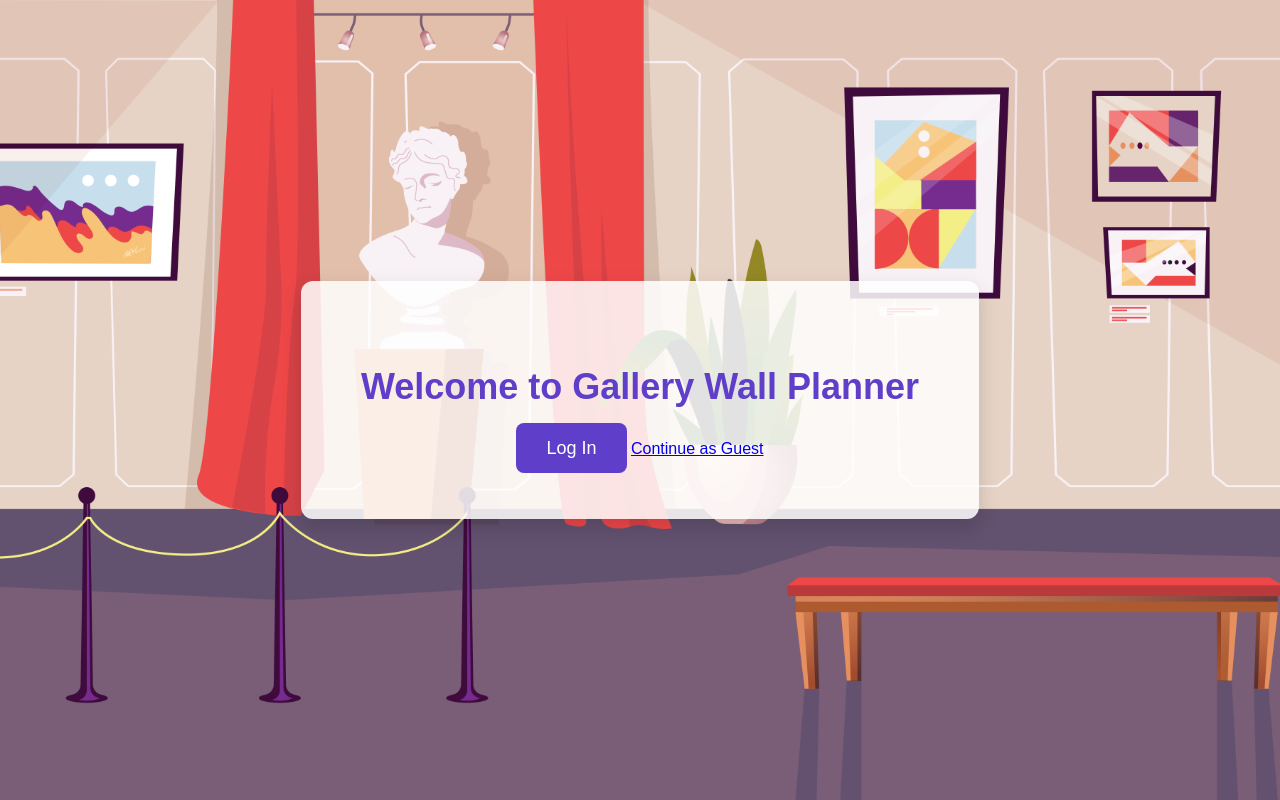
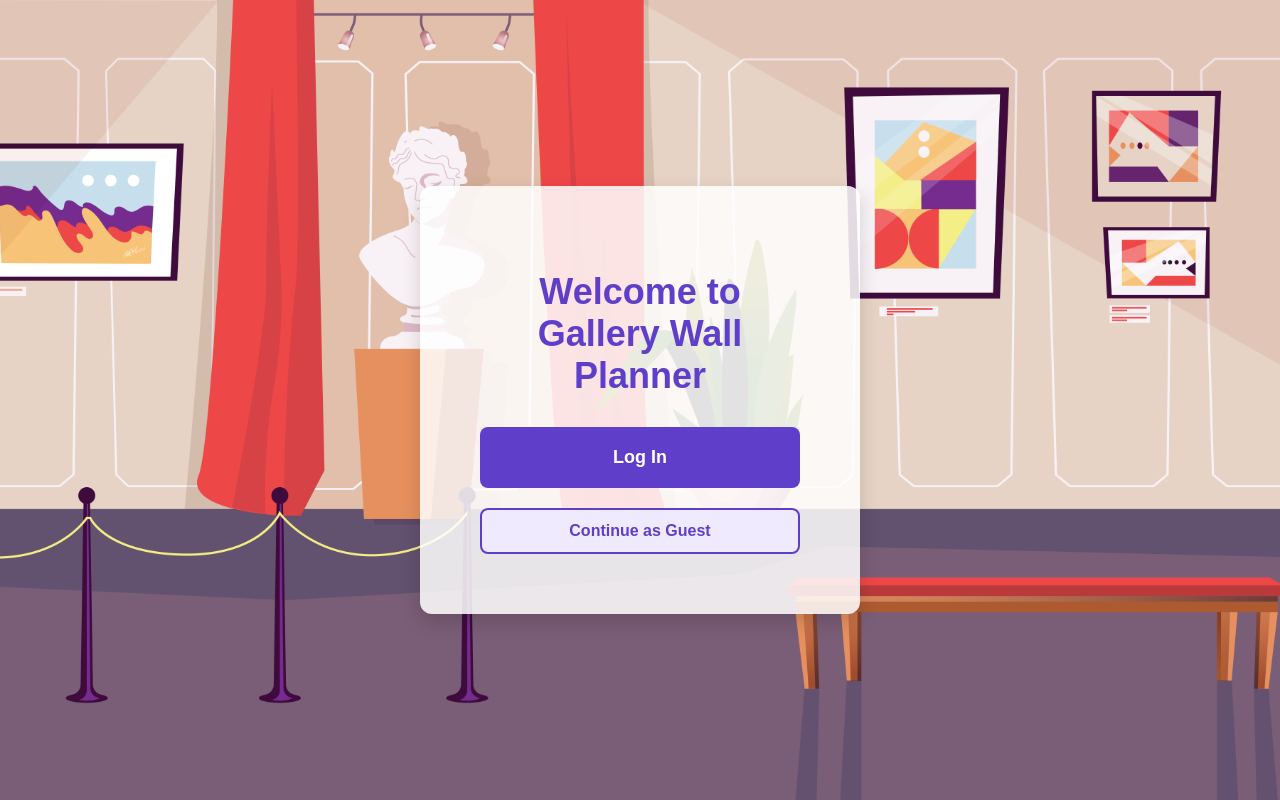
Before and after one commit to yingxinlin002/Gallery-Wall-Planner, a Flask app: page / in a window 1280 px wide. Run offline with Flask 3, Linux system fonts and the light colour scheme.

Commit message:
update landing and guest access

```diff
--- a/templates/home.html
+++ b/templates/home.html
@@ -84,7 +84,9 @@
     {% else %}
         <!-- Guest or no user -->
         <a href="{{ url_for('login') }}" class="login-btn">Log in</a>
-        <a href="{{ url_for('guest') }}" class="login-btn" style="margin-left: 10px;">Continue as Guest</a>
+        {% if show_guest_option %}
+            <a href="{{ url_for('guest') }}" class="login-btn" style="margin-left: 10px;">Continue as Guest</a>
+        {% endif %}
     {% endif %}
     </div>
     <div class="content">
--- a/templates/landing_page.html
+++ b/templates/landing_page.html
@@ -1,8 +1,8 @@
 <!DOCTYPE html>
 <html lang="en">
 <head>
-    <meta charset="UTF-8">
-    <meta name="viewport" content="width=device-width, initial-scale=1.0">
+    <meta charset="UTF-8" />
+    <meta name="viewport" content="width=device-width, initial-scale=1" />
     <title>Gallery - Landing</title>
     <style>
         body {
@@ -24,6 +24,7 @@
             border-radius: 12px;
             text-align: center;
             box-shadow: 0 8px 20px rgba(0, 0, 0, 0.15);
+            width: 320px;
         }
 
         h1 {
@@ -33,18 +34,53 @@
         }
 
         .login-btn {
+            display: block;
             font-size: 18px;
             color: white;
             background-color: #5F3FCA;
             border: none;
-            padding: 15px 30px;
+            padding: 20px 30px;
             border-radius: 8px;
             text-decoration: none;
             transition: background-color 0.3s ease;
+            margin: 0 auto 20px auto;
+            width: 100%;
+            box-sizing: border-box;
+            font-weight: bold;
+            cursor: pointer;
         }
 
         .login-btn:hover {
             background-color: #4a30a0;
+        }
+
+        .guest-box {
+            border: none;
+            padding: 0;
+            margin-top: 10px;
+            background-color: transparent;
+            width: 100%;
+        }
+
+        .guest-btn {
+            display: block;
+            font-size: 16px;
+            color: #5F3FCA;
+            background-color: #f0eaff;
+            font-weight: bold;
+            text-decoration: none;
+            padding: 12px 20px;
+            border-radius: 8px;
+            transition: background-color 0.3s ease, color 0.3s ease;
+            width: 100%;
+            box-sizing: border-box;
+            text-align: center;
+            border: 2px solid #5F3FCA;
+        }
+
+        .guest-btn:hover {
+            background-color: #5F3FCA;
+            color: white;
         }
     </style>
 </head>
@@ -52,7 +88,9 @@
     <div class="landing-container">
         <h1>Welcome to Gallery Wall Planner</h1>
         <a href="{{ url_for('login') }}" class="login-btn">Log In</a>
-        <a href="{{ url_for('home') }}">Continue as Guest</a>
+        <div class="guest-box">
+            <a href="{{ url_for('home') }}" class="guest-btn">Continue as Guest</a>
+        </div>
     </div>
 </body>
 </html>
```
